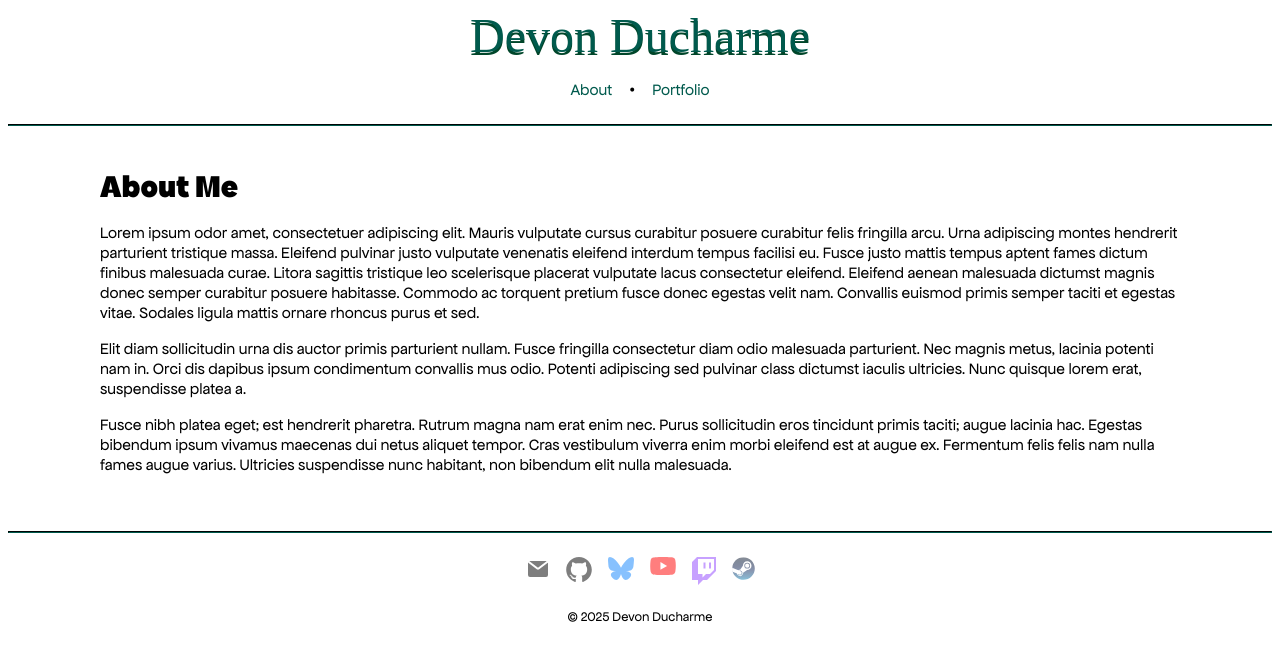
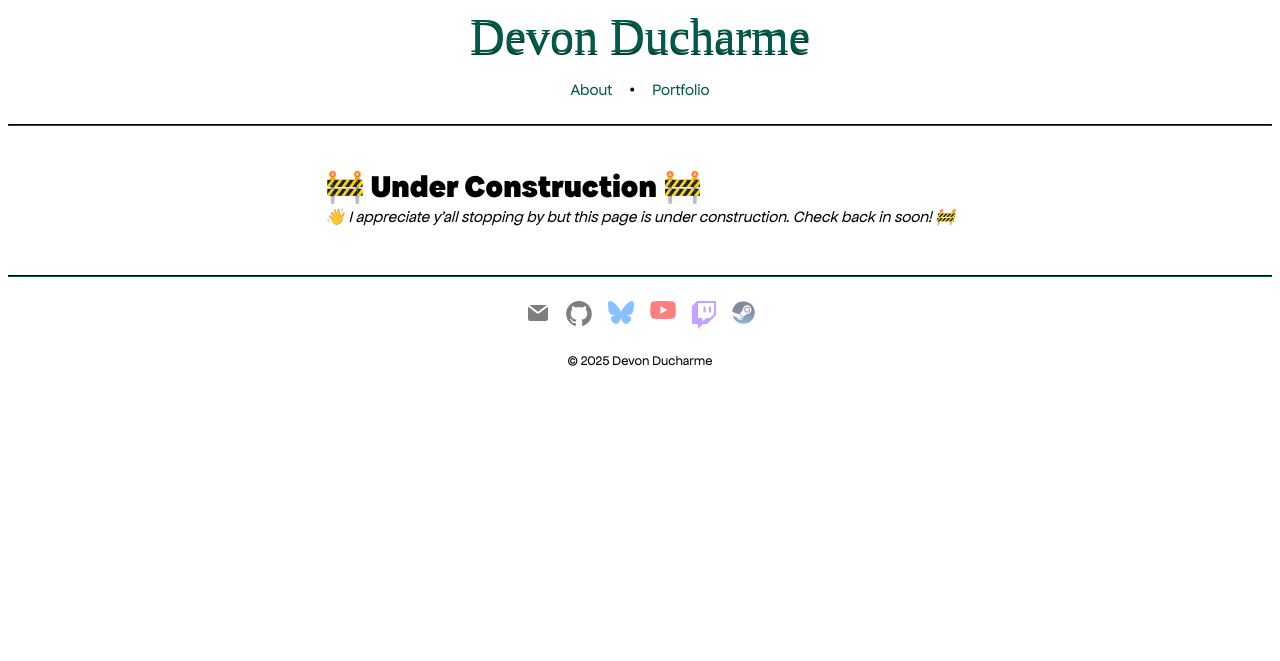
Before and after one commit to buddydudedev/buddydude.dev, a Jekyll site: the page built from _posts/2025-03-03-about.md, in a window 1280 px wide. Shown: the top 661 px of the page. Built offline with Jekyll 4.4.1, drawn with Linux system fonts in a browser that asks for light colours; some web fonts are replaced.

Commit message:
About now under construction

```diff
--- a/_posts/2025-03-03-about.md
+++ b/_posts/2025-03-03-about.md
@@ -6,10 +6,4 @@ permalink: /about
 category: about
 ---
 
-# About Me
-
-Lorem ipsum odor amet, consectetuer adipiscing elit. Mauris vulputate cursus curabitur posuere curabitur felis fringilla arcu. Urna adipiscing montes hendrerit parturient tristique massa. Eleifend pulvinar justo vulputate venenatis eleifend interdum tempus facilisi eu. Fusce justo mattis tempus aptent fames dictum finibus malesuada curae. Litora sagittis tristique leo scelerisque placerat vulputate lacus consectetur eleifend. Eleifend aenean malesuada dictumst magnis donec semper curabitur posuere habitasse. Commodo ac torquent pretium fusce donec egestas velit nam. Convallis euismod primis semper taciti et egestas vitae. Sodales ligula mattis ornare rhoncus purus et sed.
-
-Elit diam sollicitudin urna dis auctor primis parturient nullam. Fusce fringilla consectetur diam odio malesuada parturient. Nec magnis metus, lacinia potenti nam in. Orci dis dapibus ipsum condimentum convallis mus odio. Potenti adipiscing sed pulvinar class dictumst iaculis ultricies. Nunc quisque lorem erat, suspendisse platea a.
-
-Fusce nibh platea eget; est hendrerit pharetra. Rutrum magna nam erat enim nec. Purus sollicitudin eros tincidunt primis taciti; augue lacinia hac. Egestas bibendum ipsum vivamus maecenas dui netus aliquet tempor. Cras vestibulum viverra enim morbi eleifend est at augue ex. Fermentum felis felis nam nulla fames augue varius. Ultricies suspendisse nunc habitant, non bibendum elit nulla malesuada.
+{% include under-construction.html %}
```
